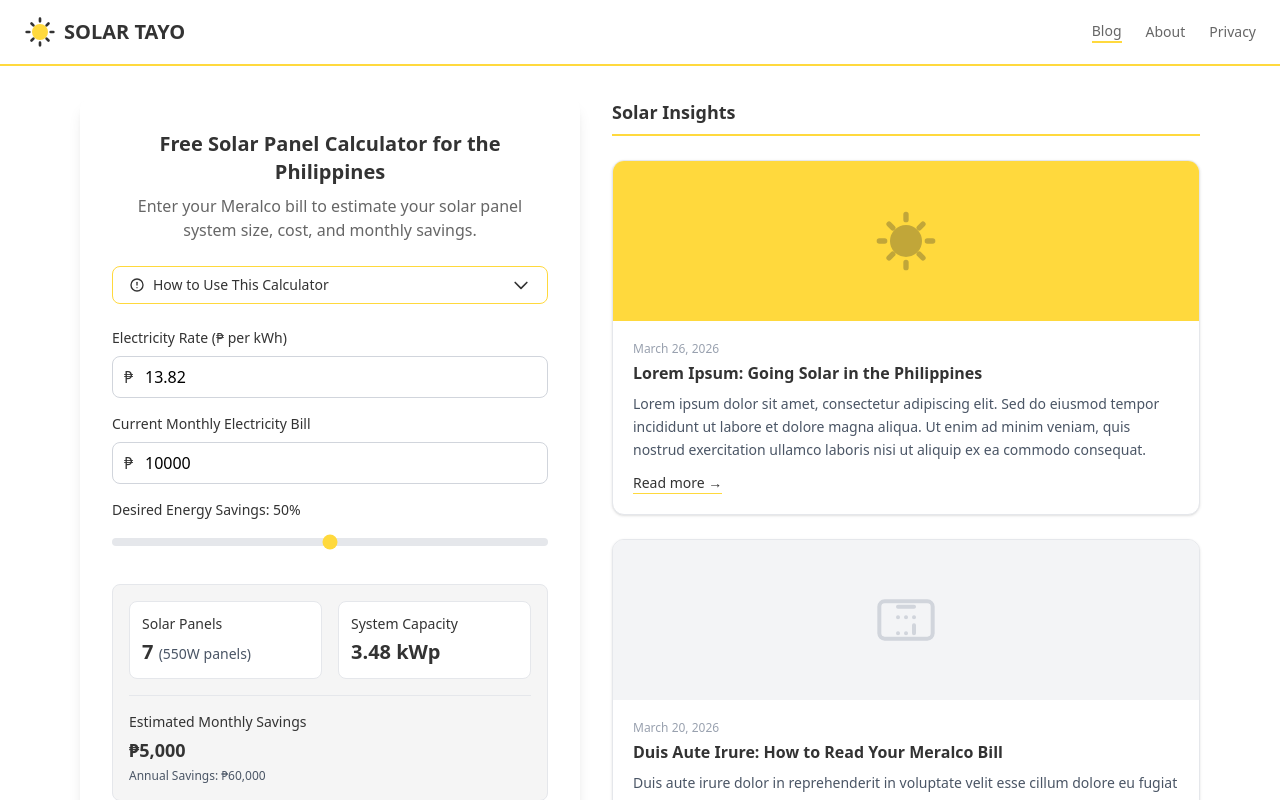
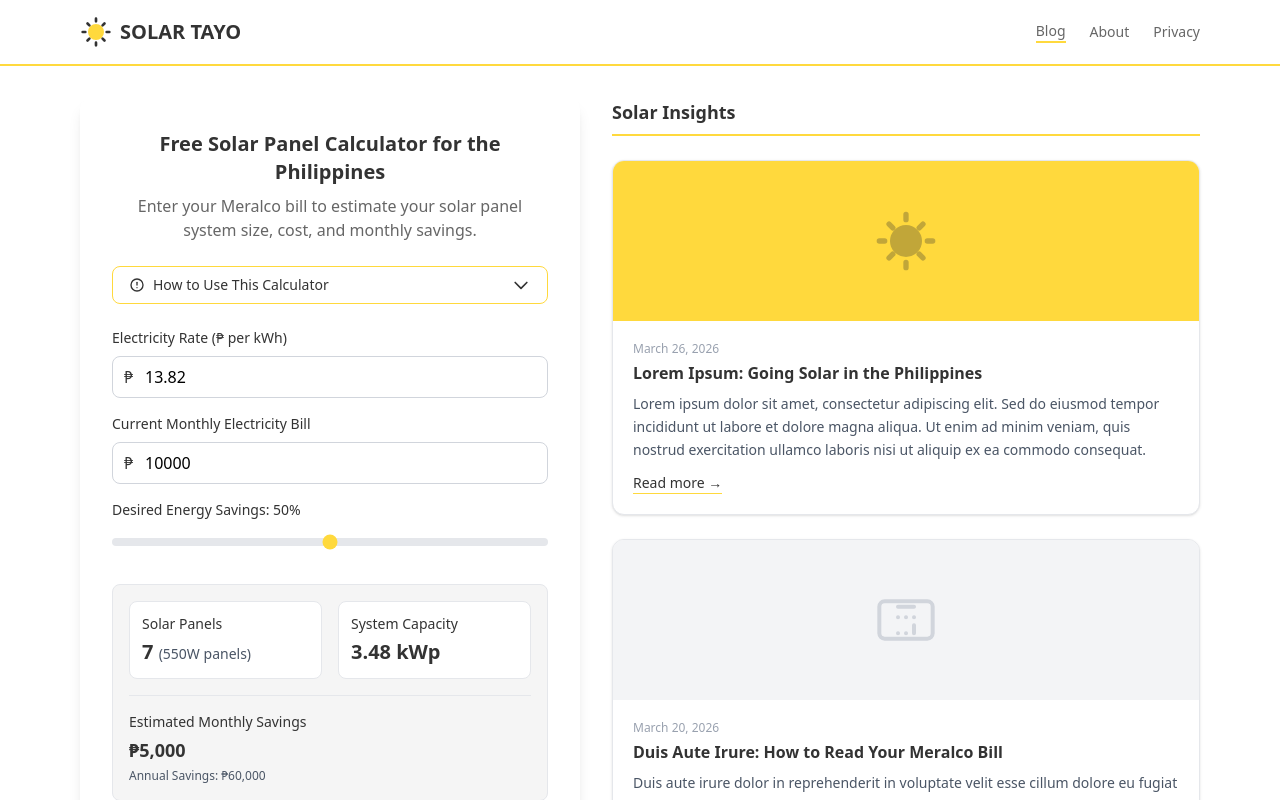
Before and after one commit to MojoJolo/solarcalc, a Vue app: page / in a window 1280 px wide. Shown: the top 800 px of the page. Built offline with nearby package versions, Linux system fonts and the light colour scheme.

Commit message:
Align header to max-w-6xl content container
https://claude.ai/code/session_01VVdEKSNYrG54iYkHVkJeCn

```diff
--- a/src/layouts/AppLayout.vue
+++ b/src/layouts/AppLayout.vue
@@ -5,7 +5,8 @@ import SolarCalculator from '../components/SolarCalculator.vue'
 <template>
     <div class="min-h-screen flex flex-col bg-white">
         <!-- Header -->
-        <header class="w-full py-4 px-4 sm:px-6 flex items-center justify-between border-b-2 border-[#FFD93D]" role="banner">
+        <header class="w-full border-b-2 border-[#FFD93D]" role="banner">
+            <div class="max-w-6xl mx-auto px-4 py-4 flex items-center justify-between">
             <RouterLink to="/" class="flex items-center space-x-2">
                 <svg class="w-8 h-8" viewBox="0 0 24 24" fill="none" xmlns="http://www.w3.org/2000/svg" role="img" aria-label="Solar Tayo sun logo">
                     <circle cx="12" cy="12" r="6" fill="#FFD93D"/>
@@ -31,6 +32,7 @@ import SolarCalculator from '../components/SolarCalculator.vue'
                     active-class="text-[#333333] border-b-2 border-[#FFD93D]"
                 >Privacy</RouterLink>
             </nav>
+            </div>
         </header>
 
         <!-- Two-column layout: calculator always left, content always right -->
```
